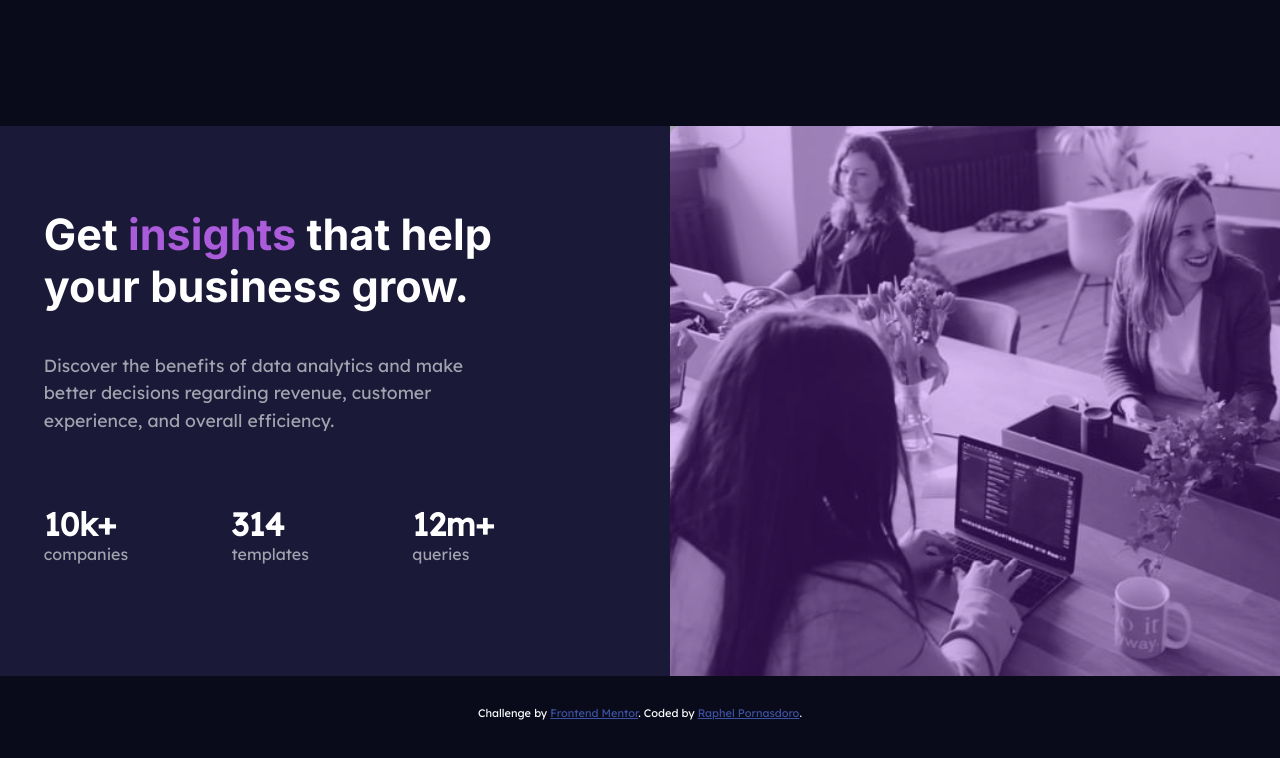
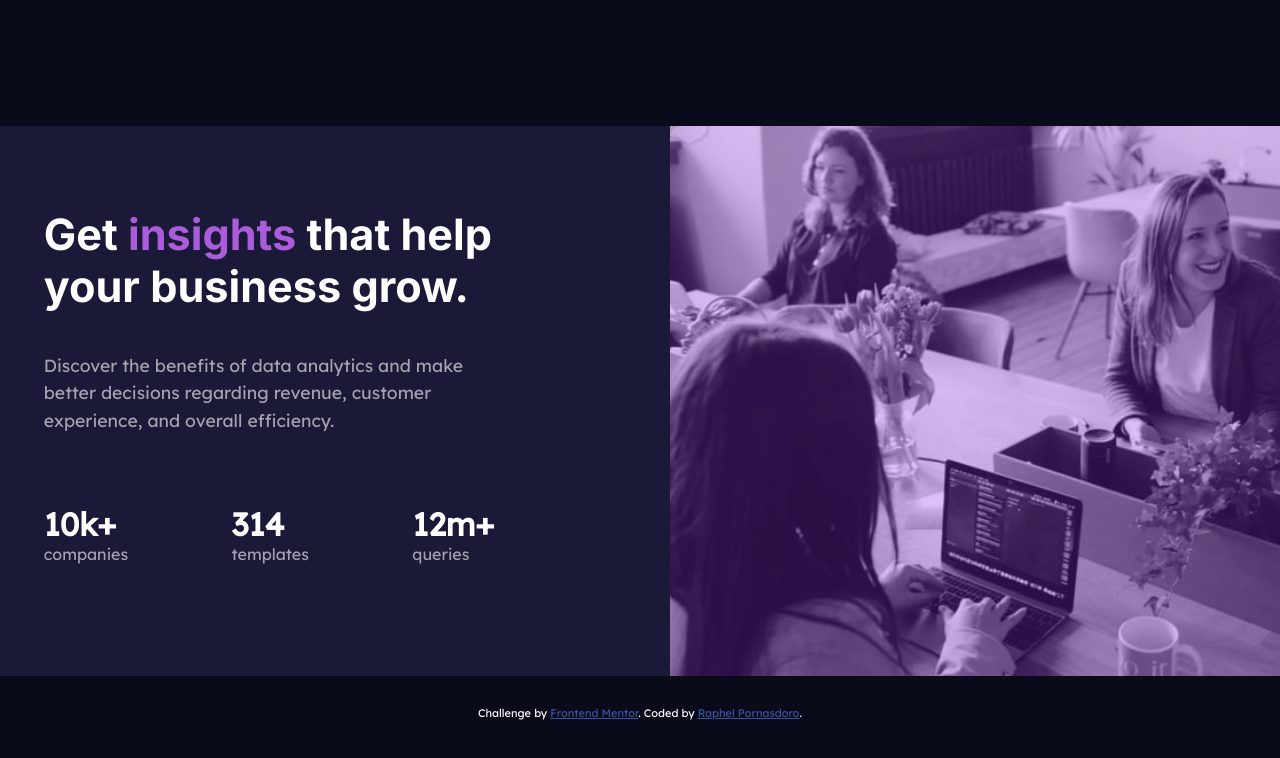
Before and after one commit to Raphael30/stats-preview-card-component.oi, a plain HTML site: page index.html in a window 1280 px wide. Shown: the top 758 px of the page. Drawn offline with Linux system fonts and the light colour scheme.

Commit message:
Update index.html

```diff
--- a/index.html
+++ b/index.html
@@ -19,7 +19,7 @@
   <div class="wrapper">
 
     <div class="col1">
-      <img src="/images/image-header-desktop.jpg" alt="">
+      <img src="images/image-header-mobile.jpg" alt="">
     </div>
 
     <div class="col2">
```
